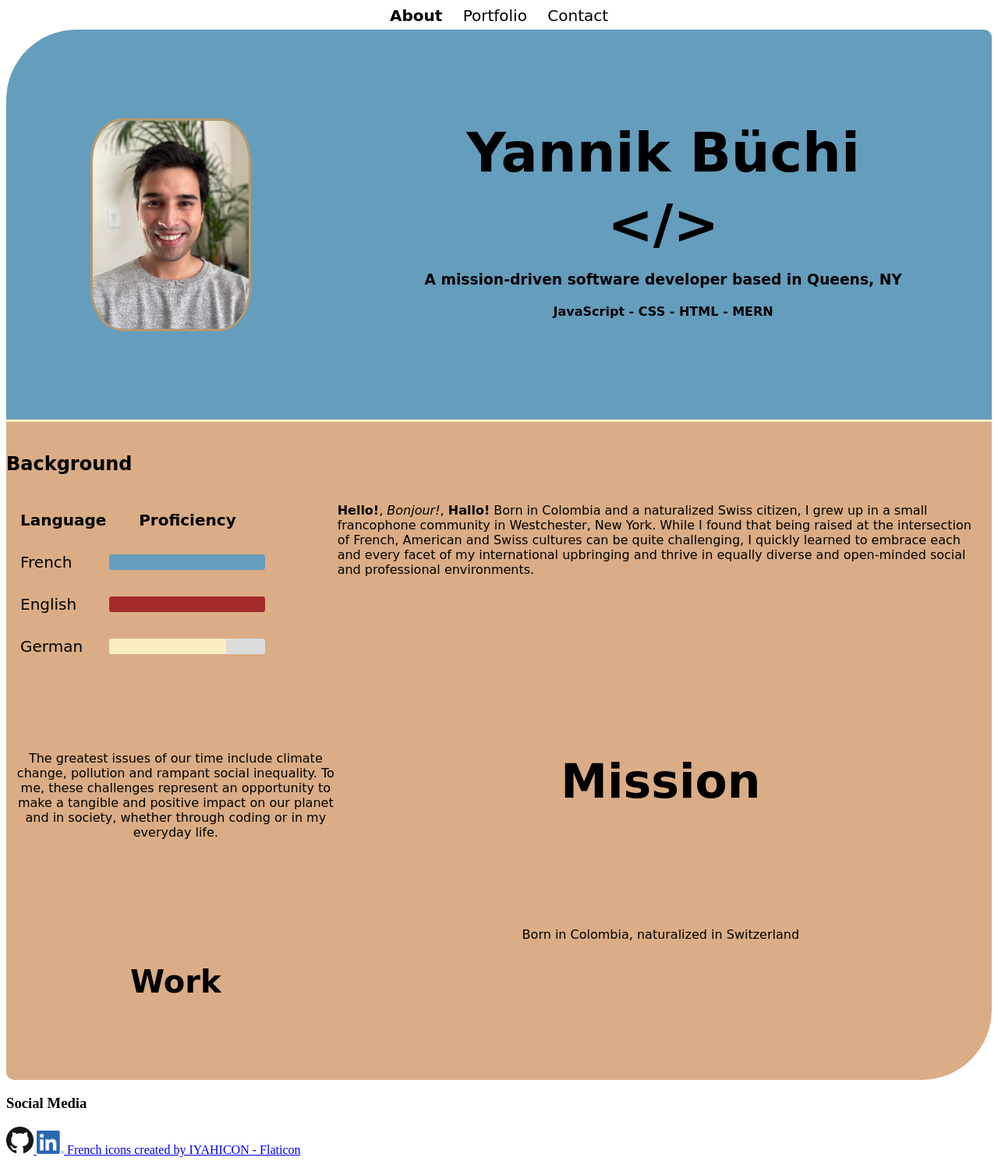
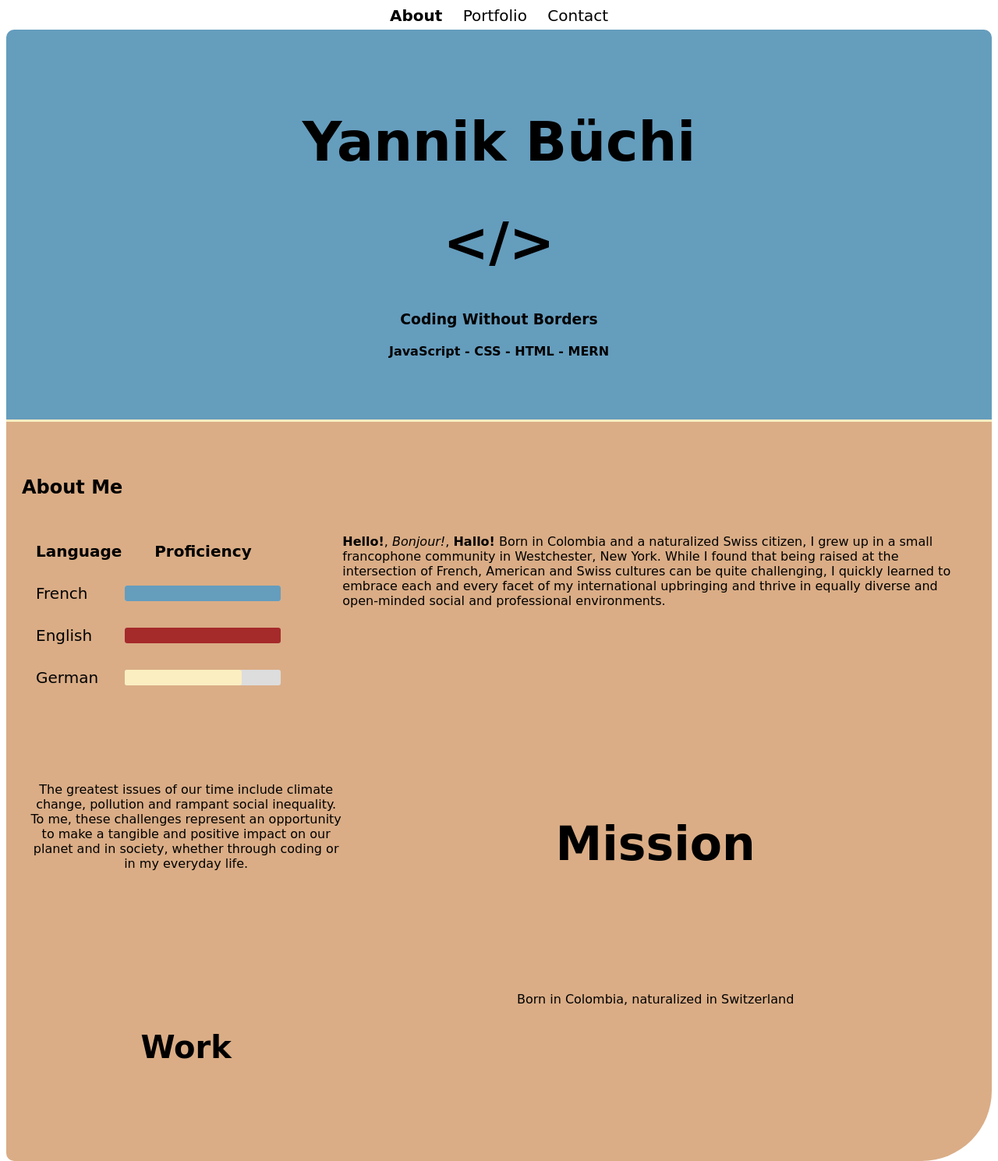
Before and after one commit to ybuchi/my-personal-website, a plain HTML site: page index.html in a window 1280 px wide. Shown: the top 1489 px of the page at 78% size. Drawn offline with Linux system fonts and the light colour scheme; a web font is replaced by a local one.

Commit message:
Started to rectify porfolio page to have it use the same theme as index.

```diff
--- a/index.html
+++ b/index.html
@@ -20,18 +20,16 @@
     <!-- Header/Introduction -->
     <div >
 
-        <header id="landing-header" class="grid-container">
-          <div class="first-col">
+        <header id="landing-header">
+          <!-- <div class="first-col">
             <img src="./images/Business_Casual_Profile.jpeg" alt="Yannik Büchi" title="That's me!" style="width: 200px" id="title-img">
-          </div>
-          <div class="second-col">
+          </div> -->
             <div id="landing-header-wrapper">
-              <h1 class="landing-header-content shake" id="title-header">Yannik Büchi</h1>
-              <h1 class="landing-header-content shake" id="title-subheader">&#60/&#62</h1>
-              <h3 class="landing-header-content shake">A mission-driven software developer based in Queens, NY</h3>
-              <h4 class="landing-header-content shake">JavaScript - CSS - HTML - MERN</h4>
+              <h1 class="landing-header-content" id="title-header">Yannik Büchi</h1>
+              <h1 class="landing-header-content" id="title-subheader">&#60/&#62</h1>
+              <h3 class="landing-header-content">Coding Without Borders</h3>
+              <h4 class="landing-header-content">JavaScript - CSS - HTML - MERN</h4>
             </div>
-          </div>
         </header>
       </div>
 
@@ -40,7 +38,7 @@
 
       <!-- Personal Background and Basic Life Outlook -->
       <section id="background">
-        <h1 class="shake">Background</h1>
+        <h1>About Me</h1>
         <div class="grid-container">
           <article class="first-col theme-box">
              <!-- Language Skills Table -->
@@ -102,7 +100,7 @@
             </p>
           </article>
 
-          <div class="second-col theme-box shake">
+          <div class="second-col theme-box">
             <h1>Mission</h1>
           </div>
         </div>
@@ -111,7 +109,7 @@
       <!-- Work Experience-->
       <section id="work">
         <div class="grid-container">
-          <figure class="first-col theme-box shake">
+          <figure class="first-col theme-box">
             <h4>Work</h4>
           </figure>
           <article class="second-col landing-text">
--- a/style.css
+++ b/style.css
@@ -44,7 +44,8 @@ a.nav.active {
     height: 500px;
     width: 100%;
     background-color: #659DBD;
-    border-radius: 90px 10px 0px 0px;
+    border-radius: 10px 10px 0px 0px;
+    position: relative;
 }
 #landing-header-wrapper {
     position: absolute;
@@ -58,9 +59,9 @@ a.nav.active {
     font-family: "Cabin Sketch", cursive;
     color: black;
 }
-#title-img {
+/* #title-img {
     border: 3px #BC986A solid;
-    border-radius: 20%;
+    border-radius: 2%;
     position: absolute;
     top: 50%;
     left: 50%;
@@ -69,7 +70,7 @@ a.nav.active {
 #title-img:hover {
     animation-name: color-anim;
     animation-duration: 5s;
-}
+} */
 #title-header {
     font-size:70px;
 }
@@ -83,13 +84,14 @@ a.nav.active {
     background-color:#DAAD86;
     font-family: "Cabin Sketch", cursive;
     border-radius: 0px 0px 90px 10px;
+    padding: 20px 20px;
 }
 
 /* ANIMATION CLASSES */
-.shake:hover{
+.shake{
     animation-name: shake;
     animation-duration: 1s;
-    animation-iteration-count:4;
+    animation-iteration-count:infinite;
 }
 
 /* Social Media Links */
@@ -154,16 +156,11 @@ td {
     height: 50px;
     text-align: left;
 }
-h1 {
-    margin: 10px 0px;
-}
-
-
 
 @keyframes color-anim {
-    0%{border:3px solid #BC986A}
-    50%{border:3px solid #FBEEC1}
-    100%{border: 3px solid #BC986A}
+    0%{border:3px solid #6aacbc}
+    50%{border:3px solid #ffffff}
+    100%{border: 3px solid #bc766a}
 }
 
 @keyframes shake {
@@ -179,6 +176,20 @@ h1 {
     90% { transform: translate(0.5px, 1px) rotate(-0.5deg); }
     100% { transform: translate(0.5px, 0.5px) rotate(0deg); }
   }
+  @keyframes shake2 {
+    0% { transform: translate(-1px, 0.2px) rotate(-1deg); }
+    10% { transform: translate(-1px, -1px) rotate(-0deg); }
+    20% { transform: translate(-1px, 0px) rotate(-1deg); }
+    30% { transform: translate(1px, 0.5px) rotate(0deg); }
+    40% { transform: translate(0.5px, -1px) rotate(0.5deg); }
+    50% { transform: translate(-0.5px, 1px) rotate(1deg); }
+    60% { transform: translate(-1px, 0px) rotate(0deg); }
+    70% { transform: translate(1px, 0px) rotate(-0.5deg); }
+    80% { transform: translate(-1px, -1px) rotate(0.5deg); }
+    90% { transform: translate(0.5px, 1px) rotate(-0.5deg); }
+    100% { transform: translate(0.5px, 0.5px) rotate(0deg); }
+  }
+
 @keyframes skills-bar-fluent {
     100% {width: 200px;}
 }
```
Also changed, not shown: portfolio.html (+6 -0 lines).
